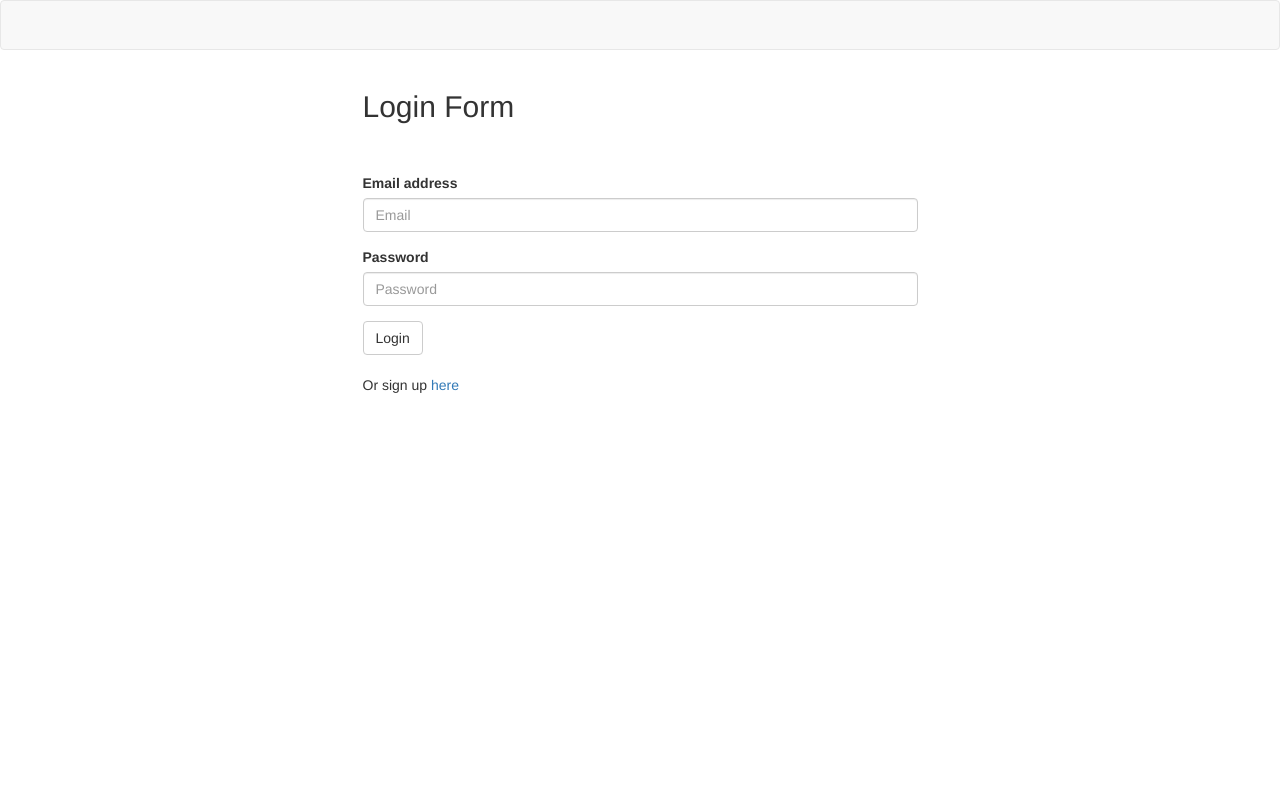
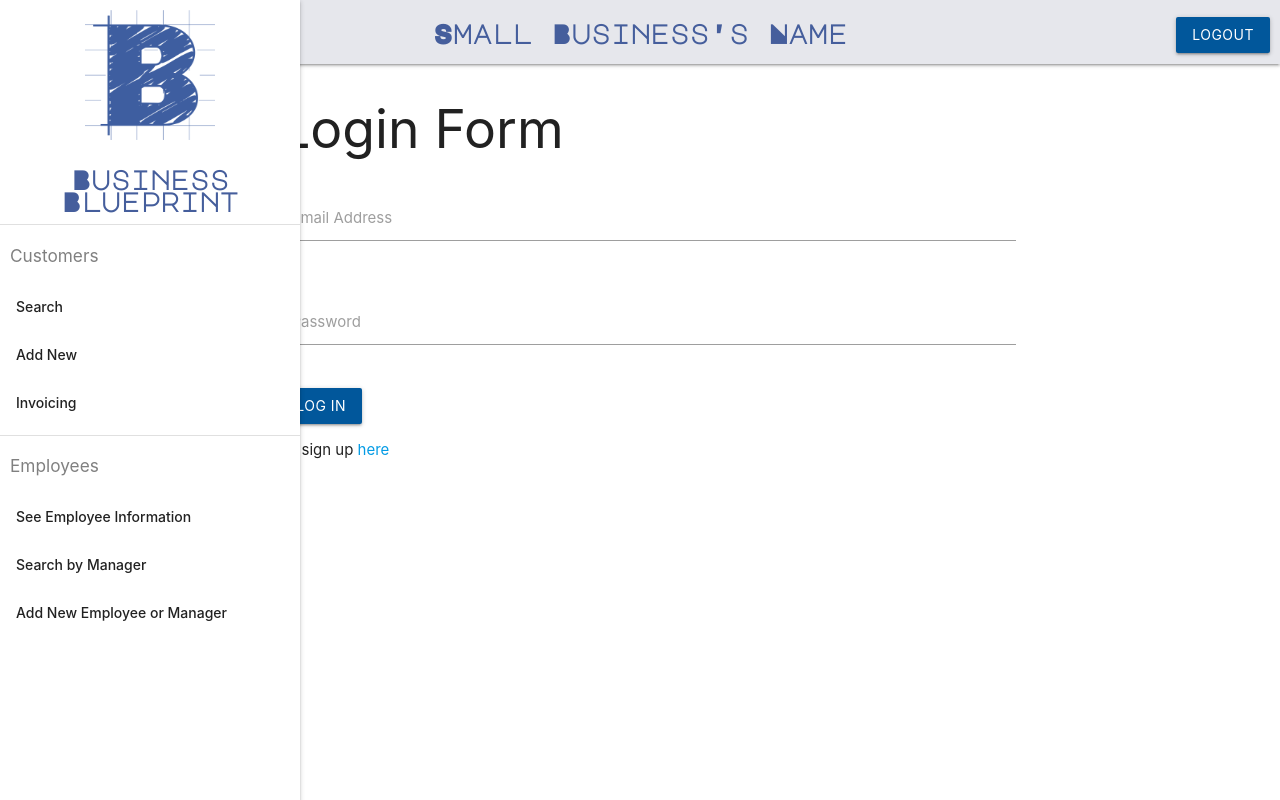
Before and after one commit to lalliere/business-blueprint, a website: page public/login.html in a window 1280 px wide. Drawn offline with nearby package versions, Linux system fonts and the light colour scheme; a web font is replaced by a local one.

Commit message:
updated styling on htmls

```diff
--- a/public/login.html
+++ b/public/login.html
@@ -4,40 +4,127 @@
 <head>
   <title>Passport Authentication</title>
   <meta charset="UTF-8">
-  <meta name="viewport" content="width=device-width, initial-scale=1">
-  <link rel="stylesheet" href="https://maxcdn.bootstrapcdn.com/bootswatch/3.3.7/lumen/bootstrap.min.css">
-  <link href="stylesheets/style.css" rel="stylesheet">
+  <meta name="viewport" content="width=device-width, initial-scale=1.0"/>
+  <meta http-equiv="X-UA-Compatible" content="ie=edge"/>
+  <link href="https://fonts.googleapis.com/icon?family=Material+Icons" rel="stylesheet">
+  <link rel="stylesheet" href="https://cdnjs.cloudflare.com/ajax/libs/materialize/1.0.0/css/materialize.min.css">
+  <link rel="stylesheet" href="./stylesheets/style.css">
 </head>
 
 <body>
-  <nav class="navbar navbar-default">
-    <div class="container-fluid">
-      <div class="navbar-header">
+  <nav class="top-nav">
+    <div class="nav-wrapper">
+      <a class="brand-logo center" id="logo-name" href="members.html">Small Business's Name</a>
+      <div class="left">
+        <a class="brand-logo">Logo</a>
+      </div>
+      <div class="right" style="margin-right: 10px">
+        <a href="login.html" class="btn waves-effect waves-light light-blue darken-4">Logout</a>
       </div>
     </div>
   </nav>
+
   <div class="container">
+    <a href="#" data-target="nav-mobile" class="top-nav sidenav-trigger full hide-on-large-only"><i class="material-icons">menu</i></a>
+  </div>
+
+  <ul id="nav-mobile" class="sidenav sidenav-fixed" styler="transform: translate(0px);">
+    <li class="logo">
+      <div id="logo-container" class="brand-logo"></a>
+      <img id="navbar-logo" type="image" src="./assets/b3Blue.png" style="width: 130px; height: 130px; margin-left: 85px; margin-top: 10px"></img>
+    </li>
+
+    <li>
+      <h6 style="text-align: center;"><a id="logo-name" href="members.html">Business Blueprint</a></h6>
+    </li>
+
+    <li>
+      <div class="divider"></div>
+    </li>
+
+    <div>
+      <h6 style="padding: 10px; color: gray">Customers</h6>
+    </div>
+
+    <li class="no-padding">
+      <ul class="collapsible collapsible-accordion">
+        <li class="bold">
+          <a class="collapsible-header waves-effect waves-light waves-sidenav" tabindex="0" href="search.html">Search</a>
+        </li>
+
+        <li class="bold">
+          <a class="collapsible-header waves-effect waves-light waves-sidenav" tabindex="0" href="#!">Add New</a>
+        </li>
+
+        <li class="bold">
+          <a class="collapsible-header waves-effect waves-light waves-sidenav" tabindex="0">Invoicing</a>
+          <div class="collapsible-body">
+            <ul>
+              <li>
+                <a href="#!">View Open Invoices</a>
+              </li>
+              <li>
+                <a href="#!">Generate a New Invoice</a>
+              </li>
+            </ul>
+          </div>
+        </li>
+      </ul>
+    </li>
+
+    <li>
+      <div class="divider"></div>
+    </li>
+
+    <li>
+      <h6 style="padding: 10px; color: gray">Employees</h6>
+    </li>
+
+    <li class="no-padding">
+      <ul class="collapsible collapsible-accordion">
+        <li class="bold">
+          <a class="collapsible-header waves-effect waves-light waves-sidenav" tabindex="0" href="#!">See Employee Information</a>
+        </li>
+
+        <li class="bold">
+          <a class="collapsible-header waves-effect waves-light waves-sidenav" tabindex="0" href="#!">Search by Manager</a>
+        </li>
+
+        <li class="bold">
+          <a class="collapsible-header waves-effect waves-light waves-sidenav" tabindex="0" href="#!">Add New Employee or Manager</a>
+        </li>
+      </ul>
+    </li>
+  </ul>
+
+  <div class="container right login">
+    <h2>Login Form</h2>
+
     <div class="row">
-      <div class="col-md-6 col-md-offset-3">
-        <h2>Login Form</h2>
-        <form class="login">
-          <div class="form-group">
-            <label for="exampleInputEmail1">Email address</label>
-            <input type="email" class="form-control" id="email-input" placeholder="Email">
-          </div>
-          <div class="form-group">
-            <label for="exampleInputPassword1">Password</label>
-            <input type="password" class="form-control" id="password-input" placeholder="Password">
-          </div>
-          <button type="submit" class="btn btn-default">Login</button>
-        </form>
-        <br />
-        <p>Or sign up <a href="/">here</a></p>
+      <div class="input-field col s10">
+        <input id="email" type="email" class="validate">
+        <label for="email">Email Address</label>
       </div>
     </div>
+
+    <div class="row">
+      <div class="input-field col s10">
+        <input id="password" type="password" class="validate">
+        <label for="password">Password</label>
+      </div>
+    </div>
+
+    <a href="members.html" class="btn waves-effect waves-light light-blue darken-4">LOG IN</a>
+
+    <br />
+
+    <p>Or sign up <a href="signup.html">here</a></p>
+
   </div>
 
   <script src="https://cdnjs.cloudflare.com/ajax/libs/jquery/3.2.1/jquery.min.js"></script>
+  <script src="https://cdnjs.cloudflare.com/ajax/libs/materialize/1.0.0/js/materialize.min.js"></script>
+
   <script type="text/javascript" src="js/login.js"></script>
 
 </body>
--- a/public/stylesheets/style.css
+++ b/public/stylesheets/style.css
@@ -1,4 +1,33 @@
+@import url('https://fonts.googleapis.com/css2?family=Bree+Serif&family=Do+Hyeon&family=IM+Fell+French+Canon+SC&family=Major+Mono+Display&family=Pacifico&family=Ubuntu+Mono:ital,wght@0,700;1,700&display=swap');
+
 form.signup,
 form.login {
   margin-top: 50px;
 }
+
+.top-nav {
+  background-color: #E6E7EC;
+}
+
+.waves-effect.waves-sidenav .waves-ripple {
+  background-color: rgba(69, 94, 156, 0.651);
+}
+
+#logo-name {
+  color: #455E9C;
+  font-weight: bolder;
+  font-family: 'Major Mono Display', monospace;
+  font-size: 20pt;
+}
+
+.nav-wrapper {
+  padding-top: 2px;
+}
+
+
+
+/* font-family: 'Do Hyeon', sans-serif;
+font-family: 'IM Fell French Canon SC', serif;
+font-family: 'Pacifico', cursive;
+font-family: 'Bree Serif', serif;
+font-family: 'Ubuntu Mono', monospace; */
```
Also changed, not shown: public/members.html (+44 -26 lines), public/search.html (+11 -11 lines).
